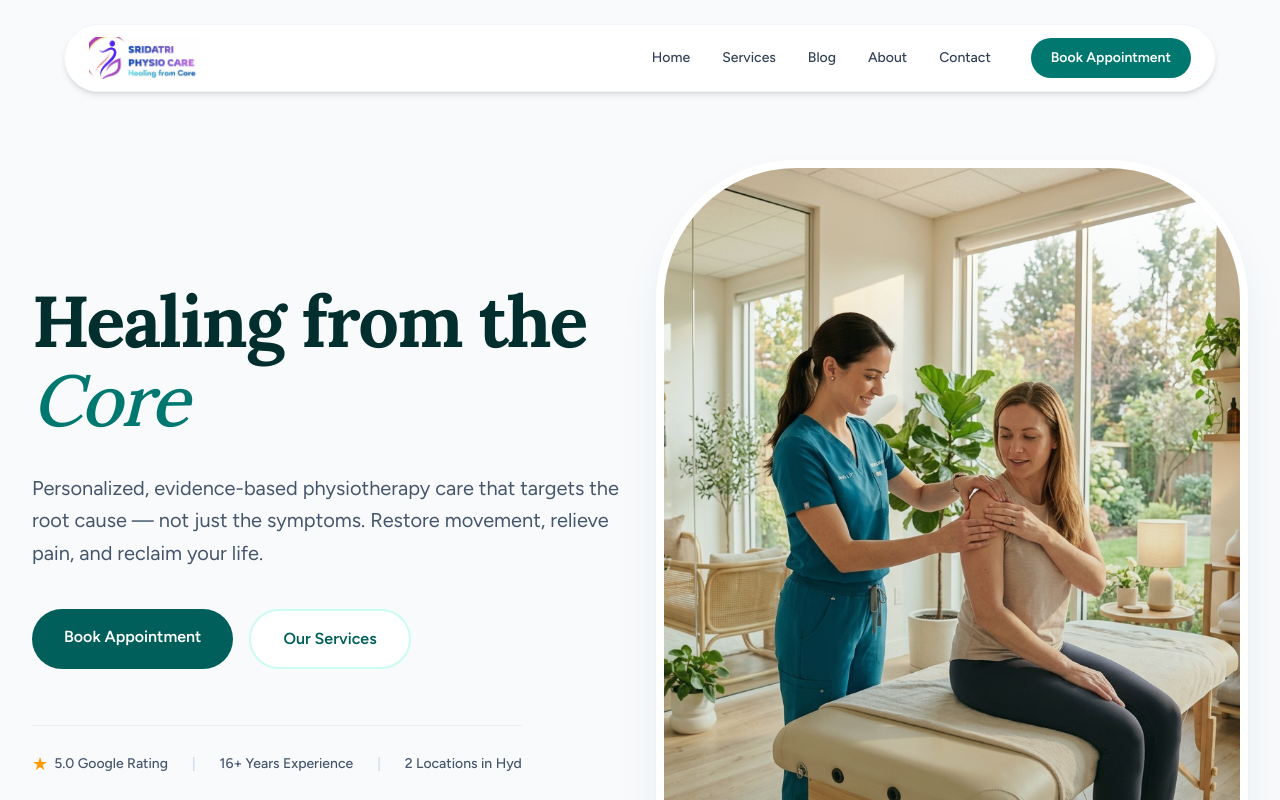
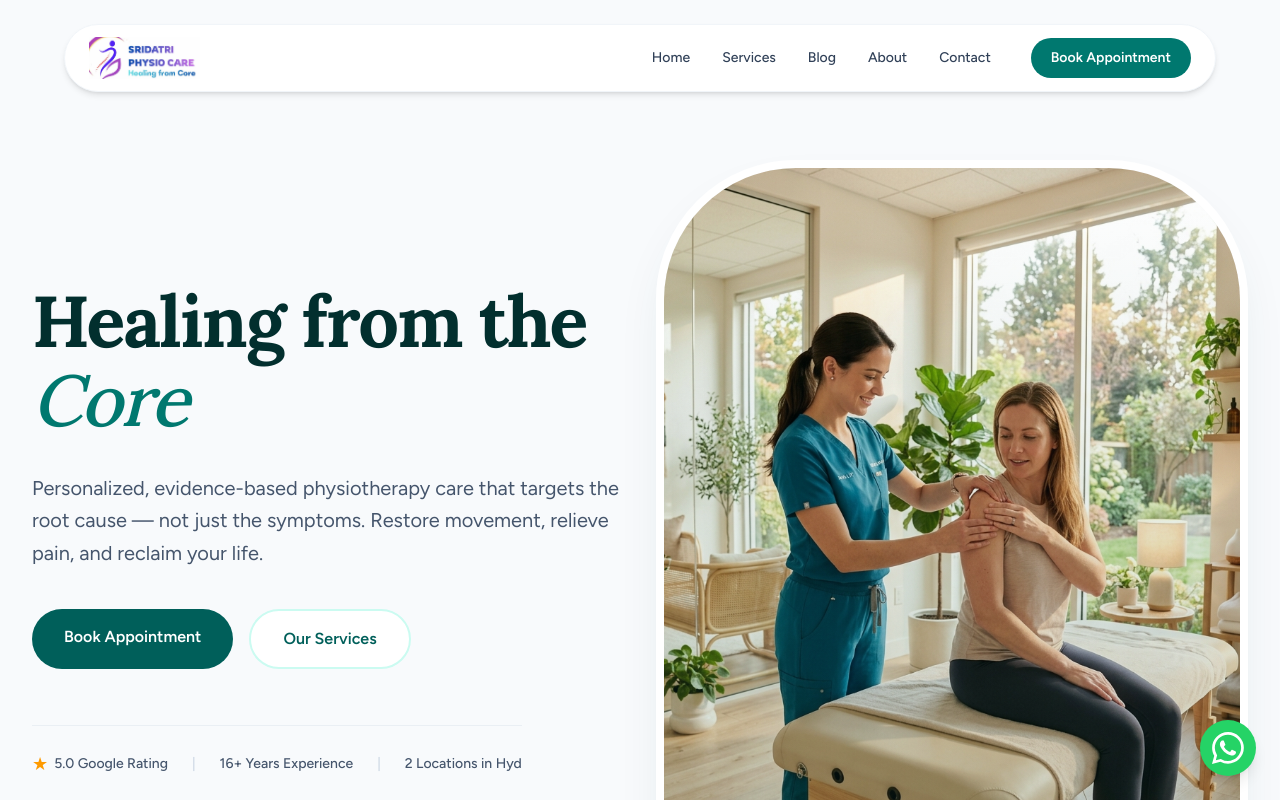
Before and after one commit to kbdcreditsolutions/SDPC, a Next.js app: page / in a window 1280 px wide. Shown: the top 800 px of the page. Built offline with nearby package versions, Linux system fonts and the light colour scheme.

Commit message:
feat: add global floating WhatsApp CTA button with pulse animation

```diff
--- a/app/layout.tsx
+++ b/app/layout.tsx
@@ -1,5 +1,6 @@
 import type { Metadata } from "next";
 import { Figtree, Lora, IBM_Plex_Mono } from "next/font/google";
+import WhatsAppButton from "@/components/WhatsAppButton";
 import "./globals.css";
 
 const figtree = Figtree({
@@ -47,6 +48,7 @@ export default function RootLayout({
     <html lang="en" className={`${figtree.variable} ${lora.variable} ${plexMono.variable}`}>
       <body className="font-sans bg-[#FAF9F6] text-slate-800 antialiased selection:bg-teal-200 selection:text-teal-900">
         {children}
+        <WhatsAppButton />
       </body>
     </html>
   );
--- /dev/null
+++ b/components/WhatsAppButton.tsx
@@ -0,0 +1,32 @@
+import Link from "next/link";
+
+export default function WhatsAppButton() {
+  const phoneNumber = "918247731436";
+  const message = encodeURIComponent("Hi Sridatri Physio Care! I would like to book an appointment or get more information.");
+  const whatsappUrl = `https://wa.me/${phoneNumber}?text=${message}`;
+
+  return (
+    <div className="fixed bottom-6 right-6 z-50 group">
+      {/* Pulse ring animation behind the button */}
+      <div className="absolute inset-0 rounded-full bg-[#25D366] opacity-40 animate-ping delay-300 duration-1000"></div>
+
+      <Link
+        href={whatsappUrl}
+        target="_blank"
+        rel="noopener noreferrer"
+        className="relative flex items-center justify-center w-14 h-14 bg-[#25D366] text-white rounded-full shadow-lg group-hover:shadow-2xl group-hover:scale-110 group-hover:-translate-y-1 transition-all duration-300"
+        aria-label="Chat with us on WhatsApp"
+      >
+      <svg
+        xmlns="http://www.w3.org/2000/svg"
+        width="32"
+        height="32"
+        fill="currentColor"
+        viewBox="0 0 16 16"
+      >
+        <path d="M13.601 2.326A7.854 7.854 0 0 0 7.994 0C3.627 0 .068 3.558.064 7.926c-.003 1.396.366 2.76 1.057 3.965L0 16l4.204-1.102a7.933 7.933 0 0 0 3.79.965h.004c4.368 0 7.926-3.558 7.93-7.93A7.898 7.898 0 0 0 13.6 2.326zM7.994 14.521a6.573 6.573 0 0 1-3.356-.92l-.24-.144-2.494.654.666-2.433-.156-.251a6.56 6.56 0 0 1-1.007-3.505c.003-3.625 2.952-6.575 6.577-6.575a6.59 6.59 0 0 1 4.646 1.929 6.58 6.58 0 0 1 1.926 4.643c-.004 3.627-2.95 6.574-6.575 6.574zm3.606-4.922c-.198-.099-1.17-.578-1.352-.644-.182-.066-.315-.099-.448.099-.133.198-.511.644-.627.776-.116.133-.233.149-.431.05-.198-.099-.834-.308-1.591-.983-.585-.522-.979-1.167-1.096-1.365-.116-.198-.012-.305.087-.403.089-.089.198-.232.297-.348.099-.116.132-.198.198-.33.066-.132.033-.248-.017-.347-.05-.099-.448-1.082-.613-1.481-.161-.389-.324-.336-.448-.342-.116-.005-.249-.005-.382-.005s-.35.05-.532.248c-.182.198-.696.678-.696 1.652s.713 1.916.812 2.048c.099.133 1.396 2.133 3.383 2.993.472.204.84.326 1.129.418.475.152.904.13 1.246.079.38-.057 1.17-.478 1.334-.94.165-.463.165-.857.116-.94-.05-.083-.183-.133-.381-.233z" />
+      </svg>
+    </Link>
+    </div>
+  );
+}
```
